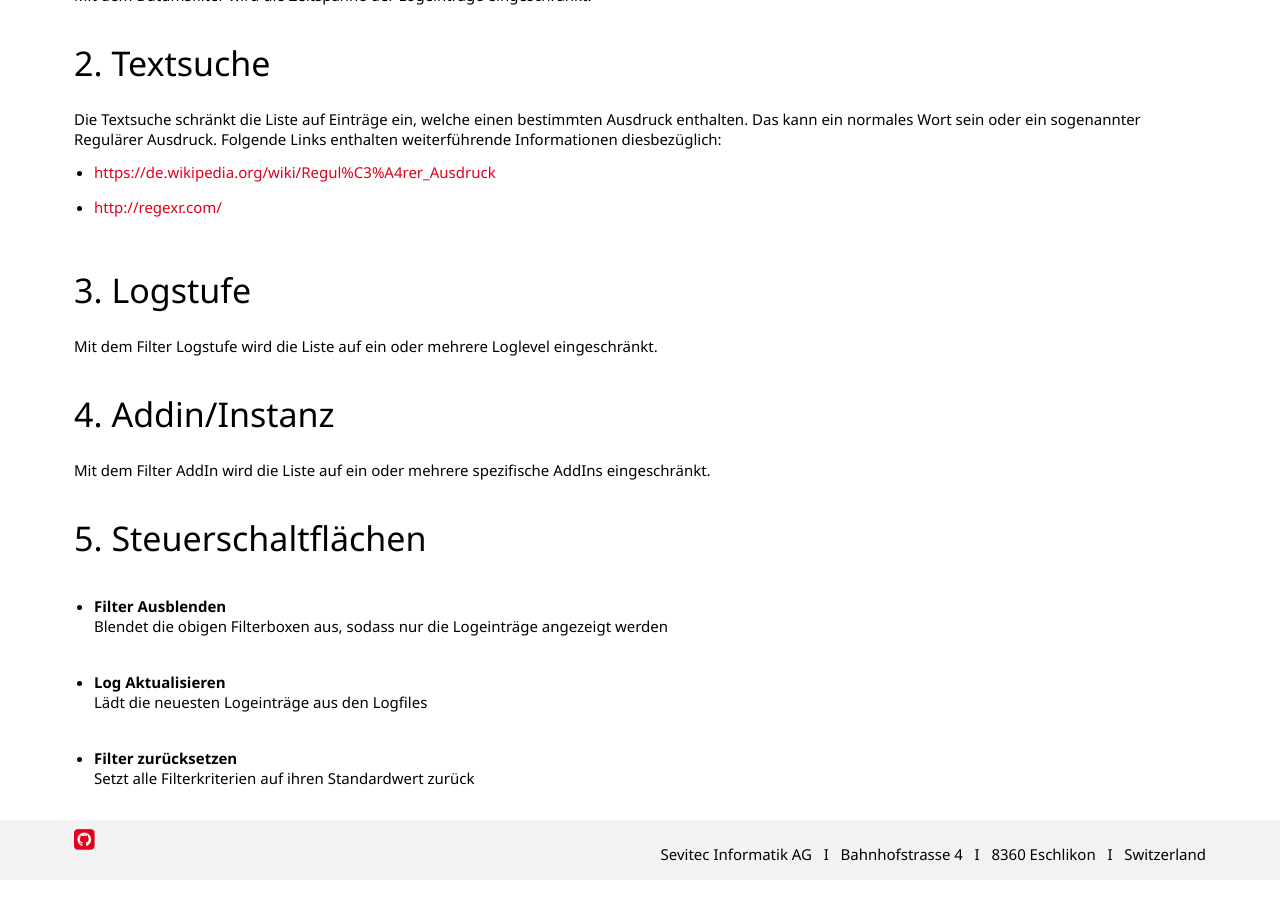
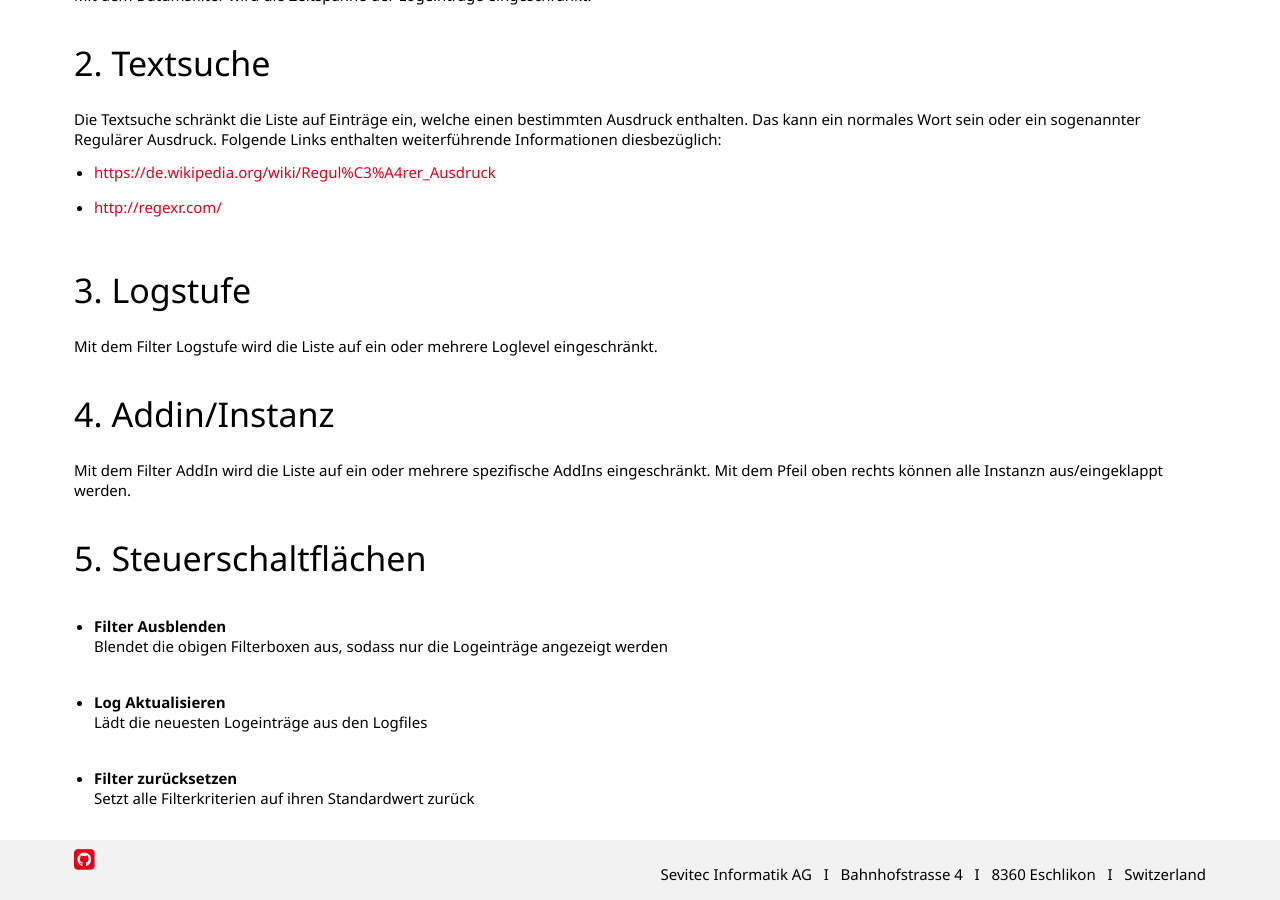
Before and after one commit to primesoft-group/oneconnexx-docs, a Jekyll site: the page built from _pages/webclient/de/log.md, in a window 1280 px wide and 900 px high, scrolled down 2748 px. Built offline with Jekyll 4.4.1, drawn with Linux system fonts in a browser that asks for light colours; nearby versions of some CDN libraries; some web fonts are replaced.

Commit message:
Arbeit an Logseite

```diff
--- a/_pages/webclient/de/log.md
+++ b/_pages/webclient/de/log.md
@@ -54,7 +54,7 @@ Mit dem Filter Logstufe wird die Liste auf ein oder mehrere Loglevel eingeschrä
 
 ### 4. Addin/Instanz
 
-Mit dem Filter AddIn wird die Liste auf ein oder mehrere spezifische AddIns eingeschränkt.
+Mit dem Filter AddIn wird die Liste auf ein oder mehrere spezifische AddIns eingeschränkt. Mit dem Pfeil oben rechts können alle Instanzn aus/eingeklappt werden.
 
 ### 5. Steuerschaltflächen
   * __Filter Ausblenden__
```
